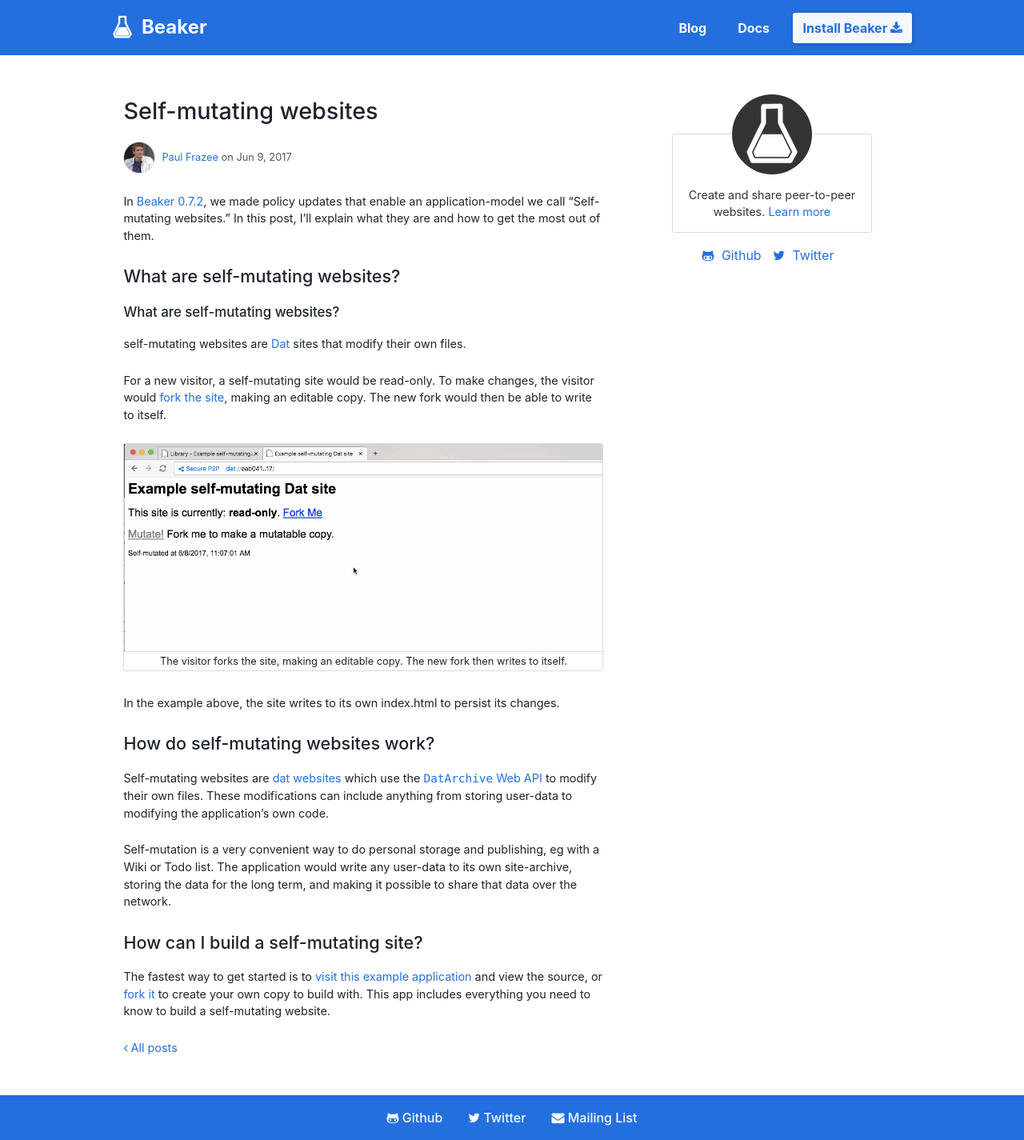
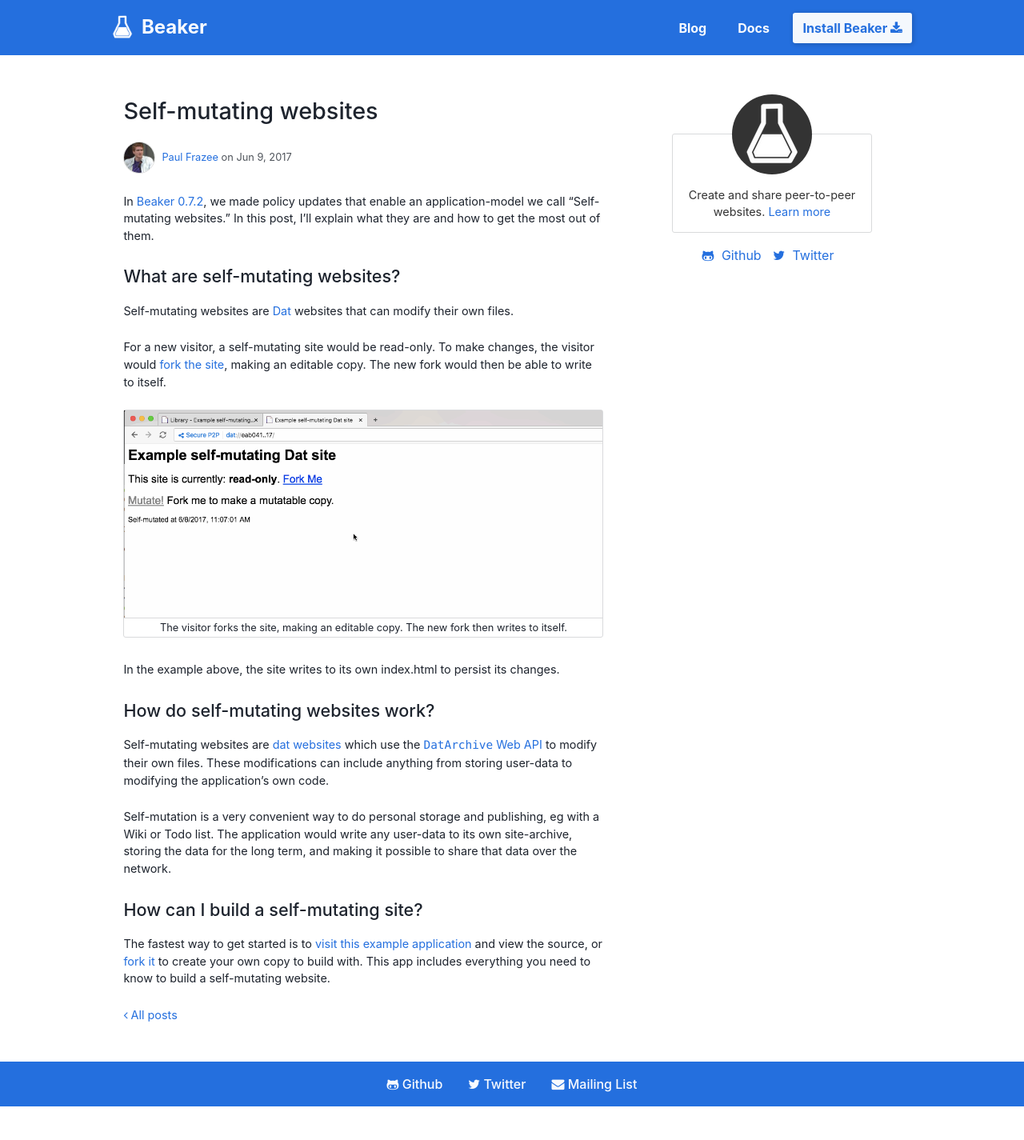
Before and after one commit to beakerbrowser/beakerbrowser.com, a Jekyll site: the page built from _posts/2017-06-09-self-mutating-websites.md, in a window 1280 px wide. Shown: the whole page at 80% size. Built offline with Jekyll 4.4.1, drawn with Linux system fonts in a browser that asks for light colours; after the commit the page ends 1383 px from its top, so only the background shows below that.

Commit message:
Capitalize sentence

```diff
--- a/_posts/2017-06-09-self-mutating-websites.md
+++ b/_posts/2017-06-09-self-mutating-websites.md
@@ -11,9 +11,7 @@
 
 ## What are self-mutating websites?
 
-### What are self-mutating websites?
-
-self-mutating websites are [Dat](/docs/inside-beaker/dat-files-protocol.html) sites that modify their own files.
+Self-mutating websites are [Dat](/docs/inside-beaker/dat-files-protocol.html) websites that can modify their own files.
 
 For a new visitor, a self-mutating site would be read-only. To make changes, the visitor would [fork the site](/docs/using-beaker/forking-sites.html), making an editable copy. The new fork would then be able to write to itself.
 
```
